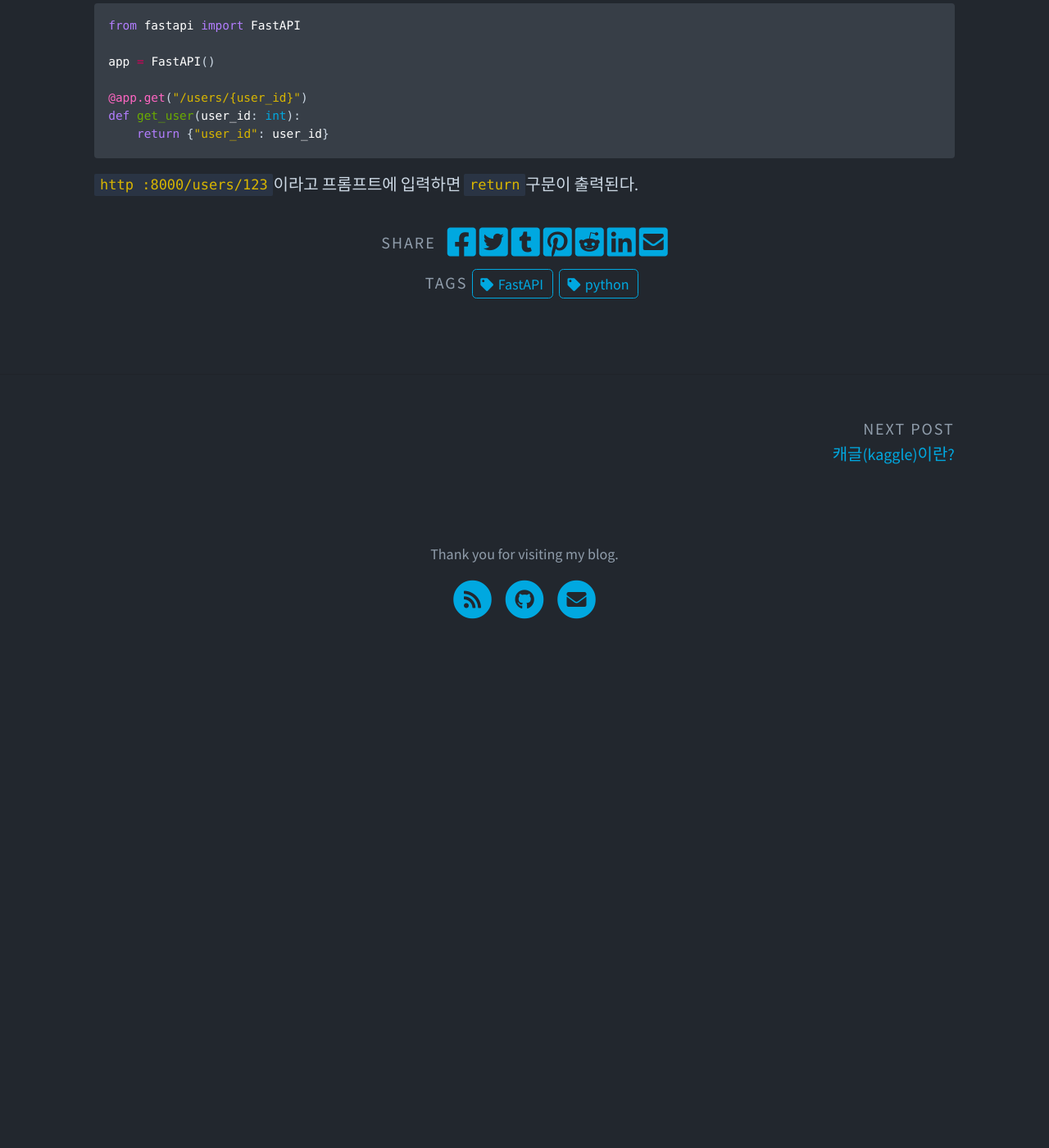
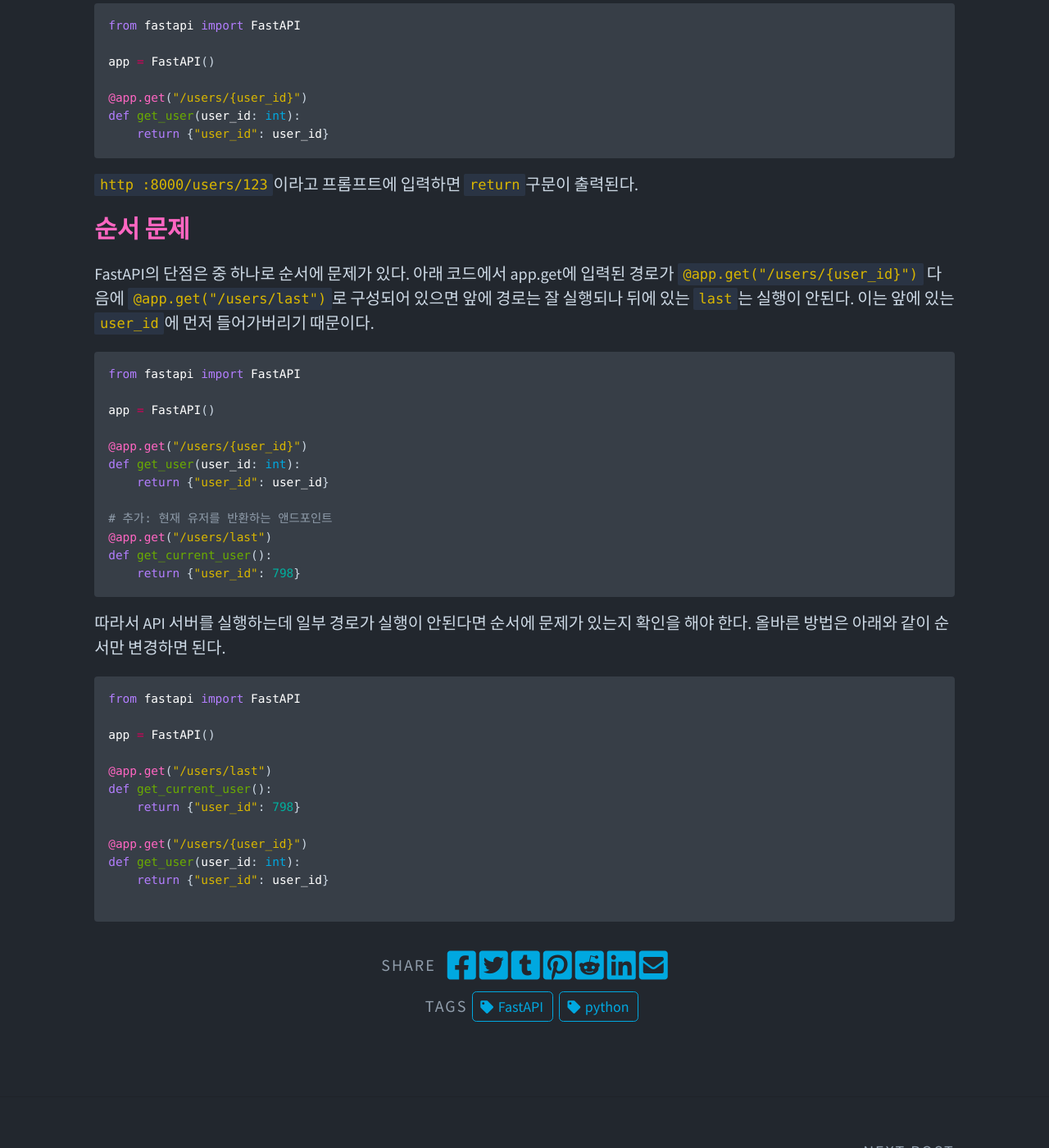
Before and after one commit to sooyoung-wind/sooyoung-wind.github.io, a Jekyll site: the page built from _posts/2023-09-02-Fastapi_no1.md, in a window 1280 px wide and 1400 px high, scrolled down 2983 px. Shown: the whole window at 82% size. Built offline with Jekyll 4.4.1, drawn with Linux system fonts in a browser that asks for light colours; some web fonts are replaced; a script that is not in the unit is left out; comment, search, counter and statistics services are not loaded; before the commit the page ends 3776 px from its top, so only the background shows below that.

Commit message:
업데이트

````diff
--- a/_posts/2023-09-02-Fastapi_no1.md
+++ b/_posts/2023-09-02-Fastapi_no1.md
@@ -105,3 +105,39 @@ def get_user(user_id: int):
 ```
 
 `http :8000/users/123`이라고 프롬프트에 입력하면 `return`구문이 출력된다.
+
+### 순서 문제
+
+FastAPI의 단점은 중 하나로 순서에 문제가 있다. 아래 코드에서 app.get에 입력된 경로가 `@app.get("/users/{user_id}")` 다음에 `@app.get("/users/last")`로 구성되어 있으면 앞에 경로는 잘 실행되나 뒤에 있는 `last`는 실행이 안된다. 이는 앞에 있는 `user_id`에 먼저 들어가버리기 때문이다.
+
+```python
+from fastapi import FastAPI
+
+app = FastAPI()
+
+@app.get("/users/{user_id}")
+def get_user(user_id: int):
+    return {"user_id": user_id}
+
+# 추가: 현재 유저를 반환하는 앤드포인트
+@app.get("/users/last")
+def get_current_user():
+    return {"user_id": 798}
+```
+
+따라서 API 서버를 실행하는데 일부 경로가 실행이 안된다면 순서에 문제가 있는지 확인을 해야 한다. 올바른 방법은 아래와 같이 순서만 변경하면 된다.
+
+```python
+from fastapi import FastAPI
+
+app = FastAPI()
+
+@app.get("/users/last")
+def get_current_user():
+    return {"user_id": 798}
+
+@app.get("/users/{user_id}")
+def get_user(user_id: int):
+    return {"user_id": user_id}
+
+```
````
